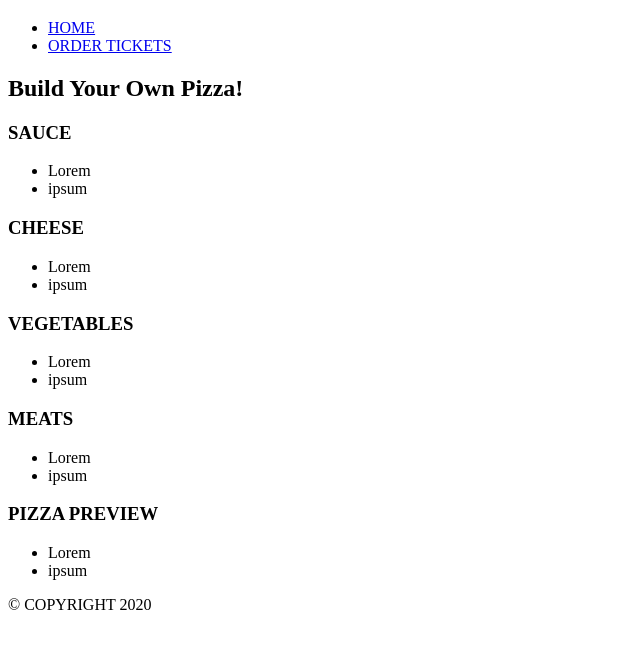
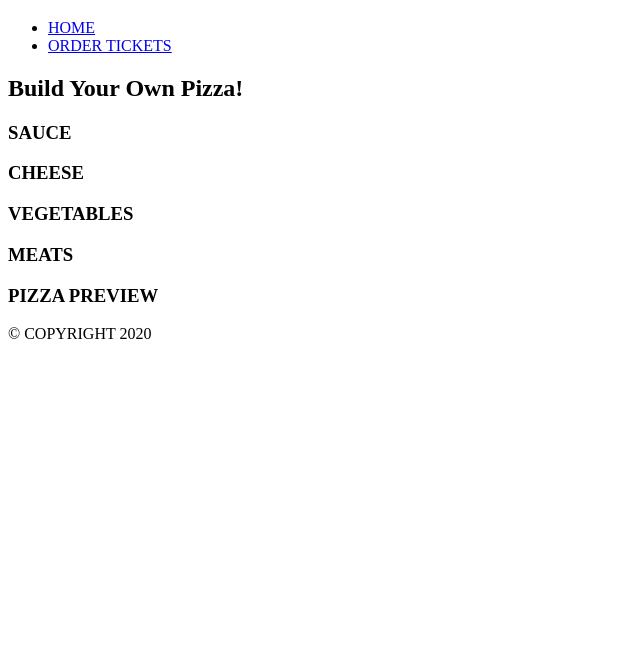
Before and after one commit to team-acp/pizza_builder, a plain HTML site: page index.html in a window 1280 px wide. Shown: the part 61-710 px from the top of the page, without its empty margins (0-640 px from the left). Drawn offline with Linux system fonts and the light colour scheme.

Commit message:
removed the sample text

```diff
--- a/index.html
+++ b/index.html
@@ -19,52 +19,27 @@
     <main>
         <h2>Build Your Own Pizza!</h2>
         <div id="toppings">
-            <div class="sauce">
             <h3>
                 SAUCE
             </h3>
-                <ul>
-                    <li>Lorem</li>
-                    <li>ipsum</li>
-                </ul>
-            </div>
-            <div class="cheese">
+            <div id="toppings" class="sauce"></div>
             <h3>
                 CHEESE
             </h3>
-                <ul>
-                    <li>Lorem</li>
-                    <li>ipsum</li>
-                </ul>
-            </div>
-            <div class="vegetables">
+            <div id="toppings" class="cheese"></div>
             <h3>
                 VEGETABLES
             </h3>
-                <ul>
-                    <li>Lorem</li>
-                    <li>ipsum</li>
-                </ul>
-            </div>
-            <div class="meats">
+            <div id="toppings" class="vegetables"></div>
             <h3>
                 MEATS
             </h3>
-                <ul>
-                    <li>Lorem</li>
-                    <li>ipsum</li>
-                </ul>
+            <div id="toppings" class="meats"></div>
         </div>
-        </div>
-        <div id="your_pizza">
         <h3>
             PIZZA PREVIEW
         </h3>
-            <ul>
-                <li>Lorem</li>
-                <li>ipsum</li>
-            </ul>
-        </div>
+        <div id="your_pizza"></div>
     </main>
     <footer>
         &copy; COPYRIGHT 2020
```
Also changed, not shown: pizza_order.html (+1 -0 lines). Lines whose indentation alone changed are shown as unchanged.
